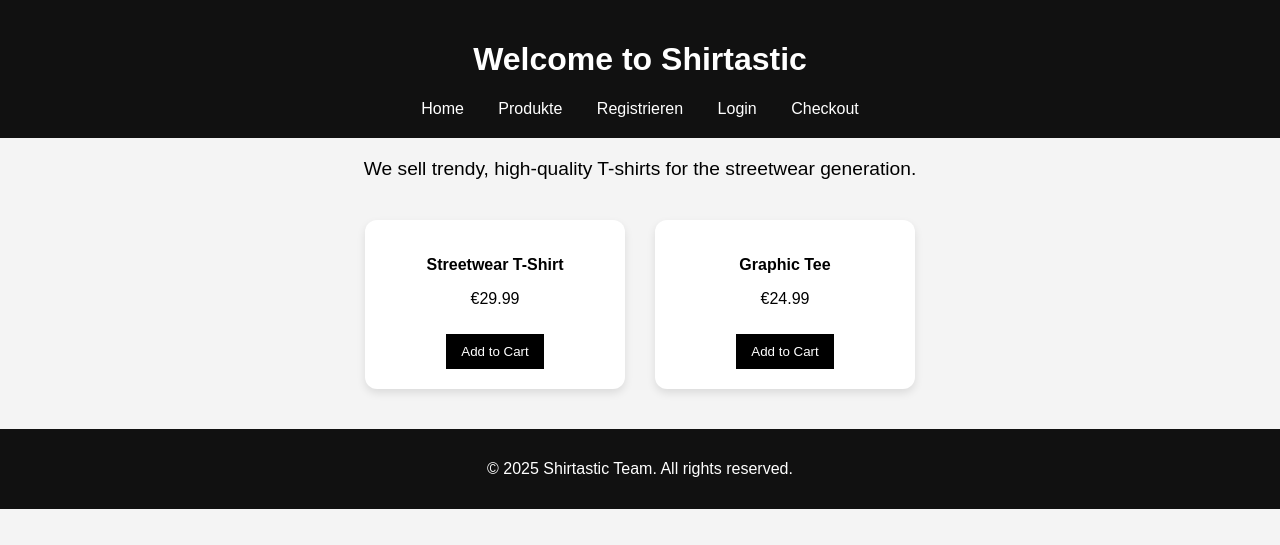
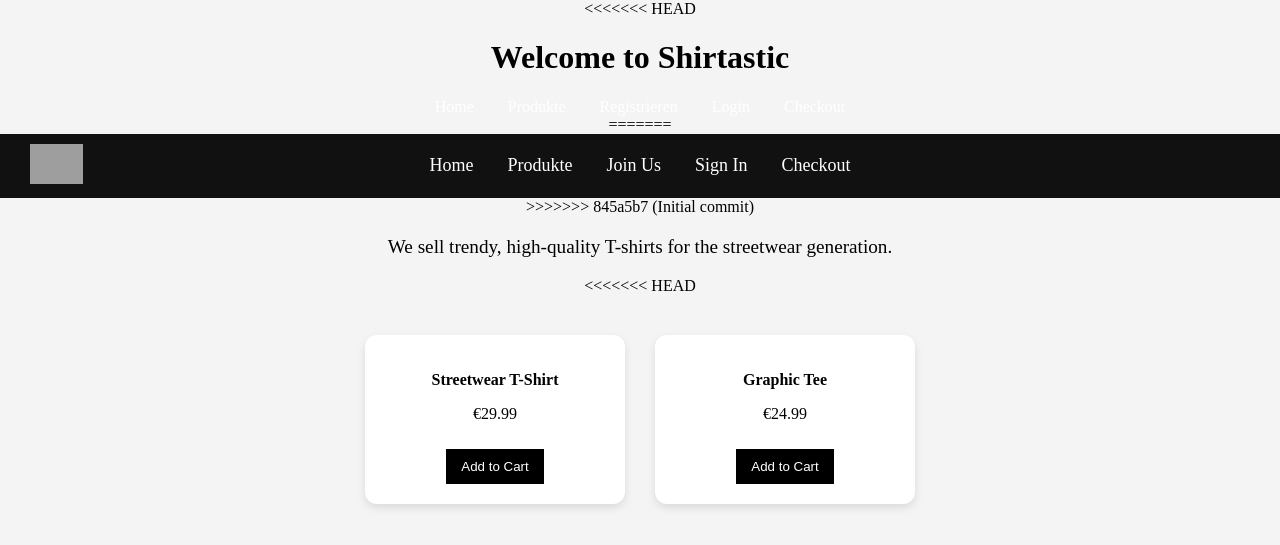
Before and after one commit to TheSmuggler27/Shirtastic-Webshop, a PHP site: page / in a window 1280 px wide. Shown: the top 545 px of the page. Before the commit the page ends 509 px from the top, so only its background shows below. Run offline with PHP 8.4, Linux system fonts and the light colour scheme; grey boxes are pictures that could not be loaded.

Commit message:
Initial commit
# Conflicts:
#	src/checkout.html
#	src/index.html
#	src/login.html
#	src/main.js
#	src/product.html
#	src/register.html
#	src/style.css

```diff
--- a/src/index.html
+++ b/src/index.html
@@ -1,5 +1,6 @@
 <!DOCTYPE html>
 <html lang="en">
+<<<<<<< HEAD
 <head>
   <meta charset="UTF-8">
   <title>Shirtastic Webshop</title>
@@ -17,10 +18,30 @@
     </nav>
   </header>
 
+=======
+
+<header class="navbar">
+  <div class="navbar-left">
+    <img src="../img/logo.png" alt="Shirtastic Logo" class="logo">
+  </div>
+  <div class="navbar-center">
+    <nav>
+      <a href="index.html">Home</a>
+      <a href="product.html">Produkte</a>
+      <a href="register.html">Join Us</a>
+      <a href="login.html">Sign In</a>
+      <a href="checkout.html">Checkout</a>
+    </nav>
+  <link rel="stylesheet" href="style.css">
+</header>
+
+<body>
+>>>>>>> 845a5b7 (Initial commit)
   <section class="intro">
     <p>We sell trendy, high-quality T-shirts for the streetwear generation.</p>
   </section>
 
+<<<<<<< HEAD
   <section class="products">
     <div class="product">
       <p><strong>Streetwear T-Shirt</strong></p>
@@ -36,11 +57,23 @@
 
 
 
+=======
+<section class="hero-section">
+  <img src="../img/street.png" alt="Hero Image" class="hero-img">
+  <div class="hero-text">
+    <h1>Streetwear Starts Here</h1>
+    <p>Get your shirt with style. Discover Shirtastic.</p>
+    <a href="product.html" class="cta-button">Shop Now</a>
+  </div>
+</section>
+
+>>>>>>> 845a5b7 (Initial commit)
 
   <footer>
     <p>&copy; 2025 Shirtastic Team. All rights reserved.</p>
   </footer>
 
+<<<<<<< HEAD
   <script>
     document.addEventListener("DOMContentLoaded", () => {
       const productSection = document.querySelector(".products");
@@ -57,5 +90,9 @@
       });
     });
   </script>
+=======
+  <script src="main.js"></script>
+
+>>>>>>> 845a5b7 (Initial commit)
 </body>
 </html>
--- a/src/main.js
+++ b/src/main.js
@@ -38,6 +38,7 @@ document.addEventListener("DOMContentLoaded", () => {
 
 
   if (loginForm) {
+<<<<<<< HEAD
       loginForm.addEventListener("submit", (e) => {
           e.preventDefault();
           const email = document.getElementById("loginEmail").value;
@@ -91,5 +92,83 @@ document.addEventListener("DOMContentLoaded", () => {
               alert(`${name} wurde zum Warenkorb hinzugefügt.`);
           }
       });
+=======
+    loginForm.addEventListener("submit", (e) => {
+      e.preventDefault();
+
+      const email = document.getElementById("loginEmail").value;
+      const password = document.getElementById("loginPassword").value;
+
+      fetch("http://localhost/Shirtastic-Webshop/api/login.php", {
+        method: "POST",
+        headers: { "Content-Type": "application/json" },
+        body: JSON.stringify({ email, password })
+      })
+      .then(res => res.json())
+      .then(data => {
+        if (data.status === "ok") {
+          document.getElementById("loginMsg").textContent = "Login erfolgreich!";
+          // Optional: Speichere Nutzername
+          sessionStorage.setItem("username", data.username);
+          setTimeout(() => {
+            window.location.href = "index.html";
+          }, 1000);
+        } else {
+          document.getElementById("loginMsg").textContent = "Fehler: " + data.message;
+        }
+      })
+      .catch(err => {
+        document.getElementById("loginMsg").textContent = "Serverfehler: " + err;
+      });
+    });
+  }
+
+
+
+  if (productList) {
+    let allProducts = [];
+
+    fetch("http://localhost/Shirtastic-Webshop/api/products.php")
+      .then(res => res.json())
+      .then(data => {
+        if (data.status === "ok") {
+          allProducts = data.products;
+          renderProducts(allProducts);
+        }
+      });
+
+    function renderProducts(products) {
+      productList.innerHTML = "";
+      products.forEach(p => {
+        const div = document.createElement("div");
+        div.className = "product";
+        div.innerHTML = `
+          <p><strong>${p.name}</strong></p>
+          <p>€${p.price}</p>
+          <button data-name="${p.name}" data-price="${p.price}">Add to Cart</button>
+        `;
+        productList.appendChild(div);
+      });
+    }
+
+    if (searchInput) {
+      searchInput.addEventListener("input", () => {
+        const query = searchInput.value.toLowerCase();
+        const filtered = allProducts.filter(p => p.name.toLowerCase().includes(query));
+        renderProducts(filtered);
+      });
+    }
+
+    productList.addEventListener("click", (e) => {
+      if (e.target.tagName === "BUTTON") {
+        const name = e.target.getAttribute("data-name");
+        const price = e.target.getAttribute("data-price");
+        const cart = JSON.parse(localStorage.getItem("cart") || "[]");
+        cart.push({ name, price });
+        localStorage.setItem("cart", JSON.stringify(cart));
+        alert(`${name} wurde zum Warenkorb hinzugefügt.`);
+      }
+    });
+>>>>>>> 845a5b7 (Initial commit)
   }
 });
--- a/src/style.css
+++ b/src/style.css
@@ -1,10 +1,24 @@
 body {
+<<<<<<< HEAD
     font-family: Arial, sans-serif;
     margin: 0;
     padding: 0;
     background-color: #f4f4f4;
     text-align: center;
   }
+=======
+  font-family: Arial, sans-serif;
+  margin: 0;
+  padding: 0;
+  background-color: #f4f4f4;
+  text-align: center;
+
+  display: flex;
+  flex-direction: column;
+  min-height: 100vh;
+}
+
+>>>>>>> 845a5b7 (Initial commit)
 
   header {
     background-color: #111;
@@ -51,5 +65,104 @@ body {
     background-color: #111;
     color: white;
     padding: 15px;
+<<<<<<< HEAD
     margin-top: 40px;
   }
+=======
+    margin-top: auto;
+  }
+
+  #searchInput {
+    padding: 10px;
+    width: 60%;
+    margin: 20px auto;
+    display: block;
+  }
+
+.navbar {
+  display: flex;
+  justify-content: flex-start;
+  align-items: center;
+  background-color: #111;
+  padding: 10px 30px;
+  position: relative;
+}
+
+.navbar-left .logo {
+  height: 40px;
+}
+
+.navbar-center {
+  position: absolute;
+  left: 50%;
+  transform: translateX(-50%);
+  display: flex;
+  gap: 30px;
+}
+
+.navbar-center a {
+  color: white;
+  text-decoration: none;
+  font-size: 18px;
+  font-weight: 500;
+}
+
+.navbar-center a:hover {
+  text-decoration: underline;
+}
+
+.hero-section {
+  position: relative;
+  width: 100%;
+  height: 80vh;
+  overflow: hidden;
+}
+
+.hero-img {
+  width: 100%;
+  height: 100%;
+  object-fit: cover;
+}
+
+.hero-text {
+  position: absolute;
+  top: 50%;
+  left: 50%;
+  transform: translate(-50%, -50%);
+  color: white;
+  text-align: center;
+}
+
+.cta-button {
+  background-color: white;
+  color: black;
+  padding: 10px 20px;
+  font-size: 16px;
+  font-weight: bold;
+  text-decoration: none;
+  border-radius: 25px;
+  border: none;
+  box-shadow: 0 2px 5px rgba(0, 0, 0, 0.1);
+  transition: all 0.3s ease;
+  margin: 5px;
+  display: inline-block;
+}
+
+/* On hover: switch to black background and white text */
+.cta-button:hover {
+  background-color: black;
+  color: white;
+}
+
+.hero-text h1,
+.hero-text p {
+  color: white;
+  text-shadow:
+    -1px -1px 2px black,
+     1px -1px 2px black,
+    -1px  1px 2px black,
+     1px  1px 2px black;
+}
+
+
+>>>>>>> 845a5b7 (Initial commit)
```
Also changed, not shown: api/checkout.php (added, +35 -0 lines), api/login.php (added, +38 -0 lines), api/products.php (added, +20 -0 lines), src/checkout.html (+23 -0 lines), src/login.html (+20 -0 lines), src/product.html (+26 -0 lines), src/register.html (+19 -0 lines), img/fashion.png (added), img/logo.png (added), img/shirt.png (added), img/tshirt-man.jpg (added), 1 other file.
